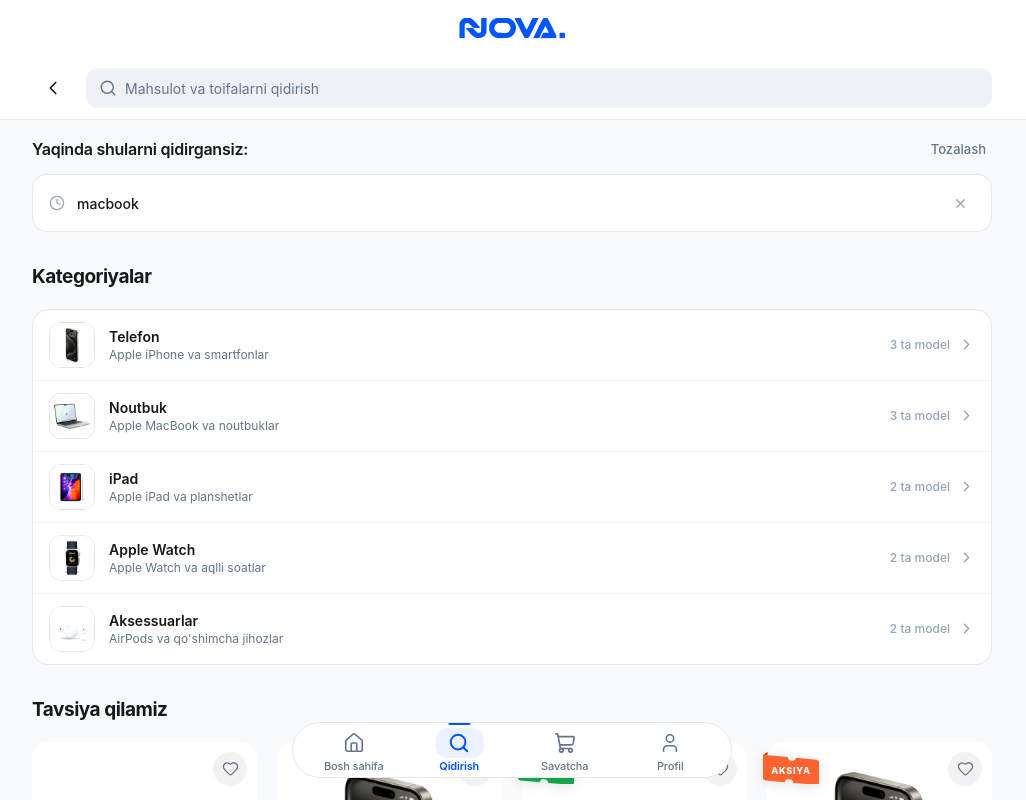
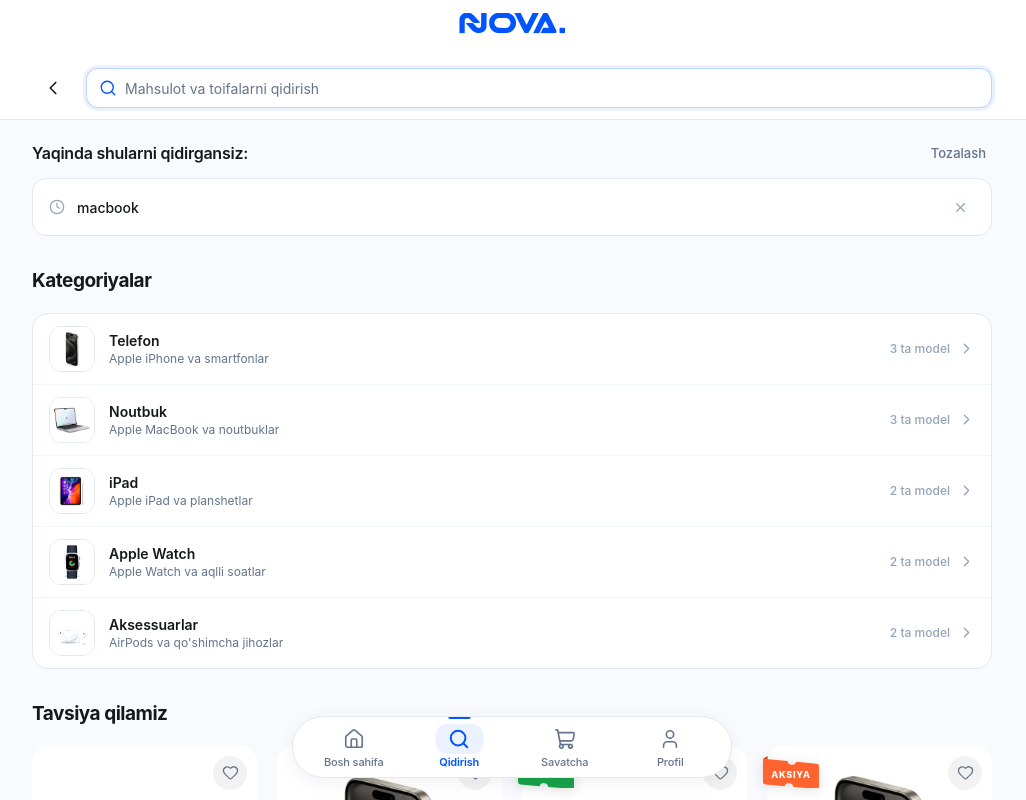
Before and after one commit to rakhimov-web/ecommerce, a React (Vite) app: page / in a window 1280 px wide. Both pictures are taken after a click on the button "Qidirish". Shown: the top 800 px of the page, without its empty margins (128-1154 px from the left). Built offline with nearby package versions, Linux system fonts and the light colour scheme; a web font is replaced by a local one.

Commit message:
feat(header): smart collapsible header on scroll, 5px higher logo, enhanced menu padding and unified input focus styling

```diff
--- a/src/components/common/toastAlert.module.css
+++ b/src/components/common/toastAlert.module.css
@@ -1,7 +1,7 @@
 /* Master Apple-Grade Minimalist Confirmation Capsule HUD */
 .toastContainer {
   position: fixed;
-  bottom: calc(var(--menu-height) + 1.4rem);
+  bottom: calc(var(--menu-height) + var(--safe-area-bottom) + 1.4rem);
   left: 0;
   right: 0;
   margin: 0 auto;
@@ -101,7 +101,7 @@
 
 @media (max-width: 360px) {
   .toastContainer {
-    bottom: calc(var(--menu-height) + 1.2rem);
+    bottom: calc(var(--menu-height) + var(--safe-area-bottom) + 1.2rem);
   }
 
   .alertPill {
--- a/src/components/header/Header.jsx
+++ b/src/components/header/Header.jsx
@@ -1,4 +1,4 @@
-import { useState } from "react";
+import { useState, useEffect } from "react";
 import { Search, Heart, RotateCw, X } from "lucide-react";
 import NotificationBadge from "../common/NotificationBadge";
 import TopBrandBar from "./TopBrandBar";
@@ -33,13 +33,32 @@
     }
   };
 
+  // Smart collapsible header: faqat topda to'liq ko'rinadi, scroll qilsa smooth yuqoriga kirib ketadi
+  const [isScrolled, setIsScrolled] = useState(false);
+
+  useEffect(() => {
+    const handleScroll = () => {
+      const currentY =
+        window.scrollY || document.documentElement.scrollTop || 0;
+      setIsScrolled(currentY > 25);
+    };
+
+    window.addEventListener("scroll", handleScroll, { passive: true });
+    handleScroll();
+    return () => window.removeEventListener("scroll", handleScroll);
+  }, []);
+
   return (
-    <header className={styles.header}>
+    <header
+      className={`${styles.header} ${isScrolled ? styles.headerScrolled : ""}`}
+    >
       {/* 1-QATOR: Markaziy NOVA brend logo qatori (Telegram Fullscreen da buttons orasida 100% markazlashgan) */}
       <TopBrandBar onLogoClick={handleLogoClick} />
 
-      {/* 2-QATOR: Asl qidiruv va tugmalar qatori (padding va o'lchamlari 100% o'zgarmas!) */}
-      <div className={styles.container}>
+      {/* 2-QATOR: Asl qidiruv va tugmalar qatori (scroll bo'lganda silliq yuqoriga kirib ketadi) */}
+      <div
+        className={`${styles.container} ${isScrolled ? styles.containerHidden : ""}`}
+      >
         {/* Qidiruv maydoni (bosilganda to'g'ridan-to'g'ri SearchPage ga o'tadi) */}
         <div
           className={styles.searchBox}
--- a/src/components/header/topBrandBar.module.css
+++ b/src/components/header/topBrandBar.module.css
@@ -3,13 +3,13 @@
   align-items: center;
   justify-content: space-between;
   width: 100%;
-  max-width: 1000px;
-  margin: 0 auto;
   height: var(--top-bar-height);
   flex-shrink: 0;
   padding: 0 1.6rem;
   box-sizing: border-box;
   position: relative;
+  background-color: var(--white); /* Main header yuqoriga sirpanganda logo orqasida qolishi uchun */
+  z-index: 10;
   user-select: none;
   -webkit-user-select: none;
 }
@@ -25,17 +25,17 @@
   visibility: hidden;
 }
 
-/* Markaziy logo zonasi: 55px-60px balandlikda X va Y bo'yicha mutlaq geometrik markazda turadi */
+/* Markaziy logo zonasi: 55px-60px balandlikda X bo'yicha markazda va 5px yuqoriroqda turadi */
 .logoCenter {
   position: absolute;
   left: 50%;
-  top: 50%;
+  top: calc(50% - 5px);
   transform: translate(-50%, -50%);
   display: flex;
   align-items: center;
   justify-content: center;
   text-align: center;
-  z-index: 1;
+  z-index: 10;
 }
 
 .brandLogo {
--- a/src/components/menu/menu.module.css
+++ b/src/components/menu/menu.module.css
@@ -19,8 +19,9 @@
   width: 100%;
   background-color: var(--white);
   border-top: 1px solid var(--border);
-  height: var(--menu-height);
-  padding: 0 0 var(--safe-area-bottom);
+  height: calc(var(--menu-height) + var(--safe-area-bottom));
+  padding: 0.5rem 0.6rem calc(0.9rem + var(--safe-area-bottom)) 0.6rem;
+  box-sizing: border-box;
   border-radius: 0;
 }
 
@@ -36,7 +37,7 @@
   background: transparent;
   border: none;
   cursor: pointer;
-  padding: 0.35rem 0.2rem;
+  padding: 0.2rem 0.2rem;
   color: var(--gray);
   font-family: var(--font-primary);
   border-radius: 0;
@@ -58,10 +59,10 @@
 /* Scroll-proof gorizontal rels (Pill Track) */
 .pillTrack {
   position: absolute;
-  top: 0;
-  left: 0;
-  right: 0;
-  bottom: 0;
+  top: 0.5rem;
+  left: 0.6rem;
+  right: 0.6rem;
+  bottom: calc(0.9rem + var(--safe-area-bottom));
   pointer-events: none;
   z-index: 1;
   display: flex;
@@ -76,7 +77,7 @@
   flex-direction: column;
   align-items: center;
   justify-content: center;
-  padding: 0.35rem 0.2rem;
+  padding: 0.2rem 0.2rem;
   box-sizing: border-box;
   will-change: transform;
 }
@@ -85,8 +86,8 @@
 .topLineTrack {
   position: absolute;
   top: -1px;
-  left: 0;
-  right: 0;
+  left: 0.6rem;
+  right: 0.6rem;
   height: 2.5px;
   pointer-events: none;
   z-index: 25;
@@ -199,7 +200,20 @@
 
 @media (max-width: 360px) {
   .menu {
-    height: 5.2rem;
+    height: calc(var(--menu-height) + var(--safe-area-bottom));
+    padding: 0.4rem 0.4rem calc(0.8rem + var(--safe-area-bottom)) 0.4rem;
+  }
+
+  .pillTrack {
+    top: 0.4rem;
+    left: 0.4rem;
+    right: 0.4rem;
+    bottom: calc(0.8rem + var(--safe-area-bottom));
+  }
+
+  .topLineTrack {
+    left: 0.4rem;
+    right: 0.4rem;
   }
 
   .topIndicatorLine {
@@ -228,7 +242,20 @@
 
 @media (max-width: 340px) {
   .menu {
-    height: 5rem;
+    height: calc(var(--menu-height) + var(--safe-area-bottom));
+    padding: 0.35rem 0.3rem calc(0.7rem + var(--safe-area-bottom)) 0.3rem;
+  }
+
+  .pillTrack {
+    top: 0.35rem;
+    left: 0.3rem;
+    right: 0.3rem;
+    bottom: calc(0.7rem + var(--safe-area-bottom));
+  }
+
+  .topLineTrack {
+    left: 0.3rem;
+    right: 0.3rem;
   }
 
   .topIndicatorLine {
@@ -255,7 +282,6 @@
   }
 }
 
-
 /* Tablet va Katta ekranlar (Desktop/Laptop) uchun zamonaviy suzuvchi Tab Bar (Floating Pill) */
 @media (min-width: 768px) {
   .cover {
@@ -274,10 +300,14 @@
     background-color: var(--white);
     pointer-events: auto;
     overflow: hidden;
-    padding: 0 0.8rem;
+    height: var(--menu-height);
+    padding: 0.5rem 0.8rem 0.6rem 0.8rem;
+    box-shadow: 0 4px 20px rgba(0, 0, 0, 0.06);
   }
 
   .pillTrack {
+    top: 0.5rem;
+    bottom: 0.6rem;
     left: 0.8rem;
     right: 0.8rem;
     width: calc(100% - 1.6rem);
--- a/src/index.css
+++ b/src/index.css
@@ -127,43 +127,44 @@
      UNIFIED APP LAYOUT CONSTANTS (PIXEL MATCHED)
      ======================================== */
   --top-bar-height: 5.6rem; /* 56px: Telegram fullscreen da Back va More tugmalari orasidagi nativ qator balandligi */
-  --header-content-height: 6.4rem; /* 64px desktop: Asl qidiruv va tugmalar qatori (o'lchamlari va paddinglari 100% o'zgarmas) */
+  --header-content-height: 6.4rem; /* 64px desktop: Asl qidiruv va tugmalar qatori */
   --header-height: calc(var(--top-bar-height) + var(--header-content-height) + var(--safe-area-top));
 
-  --menu-height: 5.6rem; /* 56px desktop va mobil */
-  --content-gap-top: 1.8rem; /* 18px desktop - Apple uslubida nafas oluvchi bo'shliq */
-  --content-gap-bottom: 4.2rem; /* 42px desktop */
+  --menu-height: 6.2rem; /* 62px desktop va mobil: E-commerce ergonomik balandlik, qulay bosish maydoni */
+  --content-gap-top: 2.2rem; /* 22px desktop: Apple uslubida nafas oluvchi yuqori bo'shliq */
+  --content-gap-bottom: 4.4rem; /* 44px desktop */
 }
 
 @media (max-width: 768px) {
   :root {
     --top-bar-height: 5.6rem; /* 56px mobil: Telegram nativ navigation bar balandligiga (56px) 100% mos */
-    --header-content-height: 6rem; /* 60px mobil: Asl qidiruv va tugmalar qatori (padding va hajmlari o'zgarmaydi) */
+    --header-content-height: 6rem; /* 60px mobil: Asl qidiruv va tugmalar qatori */
     --header-height: calc(var(--top-bar-height) + var(--header-content-height) + var(--safe-area-top));
-    --content-gap-top: 1.6rem; /* 16px mobil */
-    --content-gap-bottom: 3.8rem; /* 38px mobil */
+    --menu-height: 6.0rem; /* 60px mobil: Ergonomik e-commerce pastki bar balandligi */
+    --content-gap-top: 2.0rem; /* 20px mobil: Kontent va header orasidagi optimal nafas oluvchi bo'shliq */
+    --content-gap-bottom: 4.0rem; /* 40px mobil */
   }
 }
 
 @media (max-width: 360px) {
   :root {
     --top-bar-height: 5.4rem; /* 54px kichik mobil */
-    --header-content-height: 5.6rem; /* 56px kichik mobil: Asl qidiruv qatori */
+    --header-content-height: 5.6rem; /* 56px kichik mobil */
     --header-height: calc(var(--top-bar-height) + var(--header-content-height) + var(--safe-area-top));
-    --menu-height: 5.2rem; /* 52px kichik mobil */
-    --content-gap-top: 1.4rem; /* 14px kichik mobil */
-    --content-gap-bottom: 3.2rem; /* 32px kichik mobil */
+    --menu-height: 5.8rem; /* 58px kichik mobil */
+    --content-gap-top: 1.8rem; /* 18px kichik mobil */
+    --content-gap-bottom: 3.6rem; /* 36px kichik mobil */
   }
 }
 
 @media (max-width: 340px) {
   :root {
     --top-bar-height: 5.2rem; /* 52px ultra-kichik mobil */
-    --header-content-height: 5.4rem; /* 54px ultra-kichik mobil: Asl qidiruv qatori */
+    --header-content-height: 5.4rem; /* 54px ultra-kichik mobil */
     --header-height: calc(var(--top-bar-height) + var(--header-content-height) + var(--safe-area-top));
-    --menu-height: 5rem; /* 50px ultra-kichik mobil */
-    --content-gap-top: 1.2rem; /* 12px ultra-kichik mobil */
-    --content-gap-bottom: 2.8rem; /* 28px ultra-kichik mobil */
+    --menu-height: 5.6rem; /* 56px ultra-kichik mobil */
+    --content-gap-top: 1.6rem; /* 16px ultra-kichik mobil */
+    --content-gap-bottom: 3.2rem; /* 32px ultra-kichik mobil */
   }
 }
 
--- a/src/pages/home/home.module.css
+++ b/src/pages/home/home.module.css
@@ -3,7 +3,7 @@
   min-height: 100vh;
   background-color: var(--background);
   padding-top: var(--header-height);
-  padding-bottom: calc(var(--menu-height) + var(--safe-area-bottom));
+  padding-bottom: calc(var(--menu-height) + var(--safe-area-bottom) + 2.4rem);
   font-family: var(--font-primary);
   user-select: none;
   -webkit-user-select: none;
--- a/src/pages/search/SearchPage.jsx
+++ b/src/pages/search/SearchPage.jsx
@@ -82,6 +82,23 @@
     setPrevInitialQuery(initialQuery);
     setSearchValue(initialQuery || "");
   }
+
+  // Smart collapsible header: faqat topda to'liq ko'rinadi, scroll qilsa smooth yuqoriga kirib ketadi
+  const [isScrolled, setIsScrolled] = useState(false);
+  const [isInputFocused, setIsInputFocused] = useState(false);
+
+  useEffect(() => {
+    if (!isActive) return;
+    const handleScroll = () => {
+      const currentY =
+        window.scrollY || document.documentElement.scrollTop || 0;
+      setIsScrolled(currentY > 25);
+    };
+
+    window.addEventListener("scroll", handleScroll, { passive: true });
+    handleScroll();
+    return () => window.removeEventListener("scroll", handleScroll);
+  }, [isActive]);
 
   // Sahifa ochilganda yoki faollashganda (agar bo'sh qidiruv bo'lsa) inputga fokus berish
   useEffect(() => {
@@ -212,12 +229,16 @@
         Chap tomonda: Home header iconBtn o'lcham va uslubidagi ortga qaytish tugmasi
         O'ng tomonda: 100% enli qidiruv inputi
       */}
-      <header className={styles.header}>
+      <header
+        className={`${styles.header} ${isScrolled && !isInputFocused ? styles.headerScrolled : ""}`}
+      >
         {/* 1-QATOR: Barcha sahifalar uchun o'zgarmas markaziy NOVA logo qatori */}
         <TopBrandBar onLogoClick={onBack} />
 
-        {/* 2-QATOR: Asl qidiruv maydoni va ortga qaytish tugmasi (padding va hajmlari 100% o'zgarmas!) */}
-        <div className={styles.headerContent}>
+        {/* 2-QATOR: Asl qidiruv maydoni va ortga qaytish tugmasi (scroll bo'lganda silliq kirib ketadi) */}
+        <div
+          className={`${styles.headerContent} ${isScrolled && !isInputFocused ? styles.headerContentHidden : ""}`}
+        >
           {/* Ortga qaytish tugmasi */}
           <button
             type="button"
@@ -237,6 +258,8 @@
               value={searchValue}
               onChange={(e) => handleSearchChange(e.target.value)}
               onKeyDown={handleKeyDown}
+              onFocus={() => setIsInputFocused(true)}
+              onBlur={() => setIsInputFocused(false)}
               placeholder="Mahsulot va toifalarni qidirish"
               className={styles.searchInput}
               autoComplete="off"
--- a/src/pages/search/searchPage.module.css
+++ b/src/pages/search/searchPage.module.css
@@ -3,7 +3,7 @@
   min-height: 100vh;
   background-color: var(--background);
   padding-top: var(--header-height);
-  padding-bottom: calc(var(--menu-height) + var(--safe-area-bottom));
+  padding-bottom: calc(var(--menu-height) + var(--safe-area-bottom) + 2.4rem);
   font-family: var(--font-primary);
   user-select: none;
   -webkit-user-select: none;
@@ -31,6 +31,14 @@
   padding-bottom: 0;
   display: flex;
   flex-direction: column;
+  overflow: hidden;
+  transition: height 0.32s cubic-bezier(0.16, 1, 0.3, 1), box-shadow 0.32s ease;
+}
+
+/* Scroll qilinganda main header yuqoriga yashirinib faqat logo qoladi */
+.headerScrolled {
+  height: calc(var(--top-bar-height) + var(--safe-area-top));
+  box-shadow: 0 2px 10px rgba(0, 0, 0, 0.04);
 }
 
 .headerContent {
@@ -44,6 +52,17 @@
   height: var(--header-content-height);
   flex-shrink: 0;
   box-sizing: border-box;
+  transform: translateY(0);
+  opacity: 1;
+  transition: transform 0.32s cubic-bezier(0.16, 1, 0.3, 1), opacity 0.22s ease;
+  will-change: transform, opacity;
+}
+
+/* Scroll qilinganda qidiruv qatori silliq yuqoriga kirib ketadi */
+.headerContentHidden {
+  transform: translateY(-100%);
+  opacity: 0;
+  pointer-events: none;
 }
 
 /* Home sahifasidagi iconBtn bilan 1-ga 1 mos ortga qaytish tugmasi */
@@ -68,7 +87,7 @@
 }
 
 .backButton:active {
-  background-color: var(--surface-hover);
+  background-color: var(--surface-subtle);
   opacity: 0.85;
 }
 
@@ -90,19 +109,25 @@
   padding: 0 1.2rem;
   height: 4rem;
   outline: none;
-  transition: background-color 0.2s cubic-bezier(0.16, 1, 0.3, 1);
+  transition: background-color 0.2s cubic-bezier(0.16, 1, 0.3, 1), border-color 0.2s ease, box-shadow 0.2s ease;
 }
 
+/* Fokuslangan / active holat: Apple Store kabi nafis ko'k chegara va yorug' fon */
 .searchBox:focus-within {
-  border-color: transparent;
-  box-shadow: none;
-  background-color: var(--surface-hover);
+  border-color: rgba(0, 85, 255, 0.25);
+  box-shadow: 0 0 0 3px rgba(0, 85, 255, 0.08);
+  background-color: var(--white);
+}
+
+.searchBox:focus-within .searchIcon {
+  color: var(--primary);
 }
 
 .searchIcon {
   color: var(--gray);
   margin-right: 0.8rem;
   flex-shrink: 0;
+  transition: color 0.2s ease;
 }
 
 .searchInput {
```
Also changed, not shown: src/components/header/header.module.css (+28 -5 lines).
